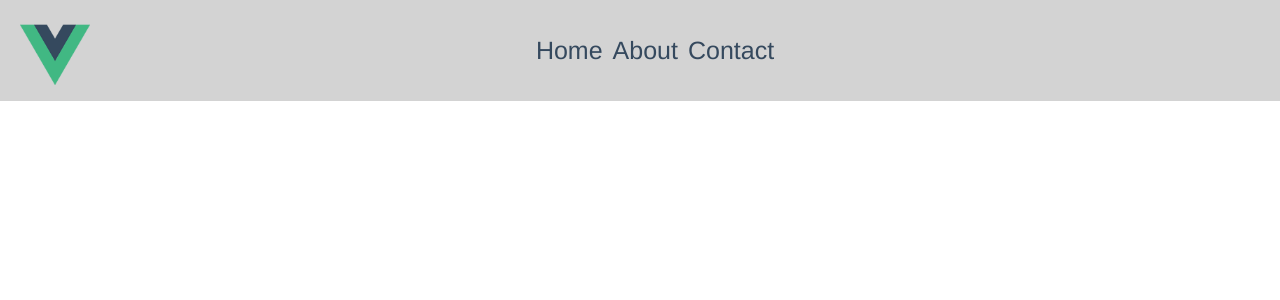
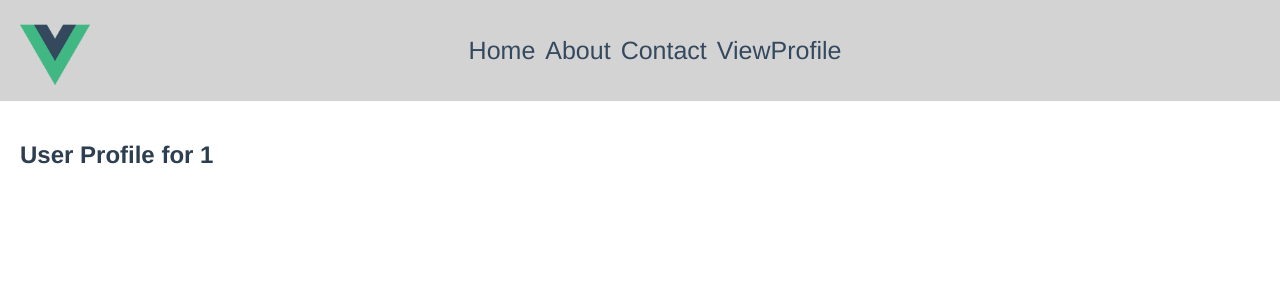
Before and after one commit to code-lad/get-started-with-vue, a Vue app: page /viewprofile/1 in a window 1280 px wide. Shown: the top 300 px of the page. Built offline with nearby package versions, Linux system fonts and the light colour scheme.

Commit message:
vue with router

```diff
--- a/src/components/Navbar.vue
+++ b/src/components/Navbar.vue
@@ -10,6 +10,9 @@
         </li>
         <li>
           <router-link :to="{name:'Contact'}">Contact</router-link>
+        </li>
+        <li>
+          <router-link :to="{name:'ViewProfile'}">ViewProfile</router-link>
         </li>
       </ul>
     </nav>
--- a/src/components/ViewProfile.vue
+++ b/src/components/ViewProfile.vue
@@ -0,0 +1,20 @@
+<template>
+  <div class="viewProfile">
+    <h2>User Profile for {{userId}}</h2>
+  </div>
+</template>
+<script>
+export default {
+  name: "ViewProfile",
+  data() {
+    return {
+      userId: this.$route.params.user_id,
+    };
+  },
+};
+</script>
+<style>
+.viewProfile {
+  padding: 20px;
+}
+</style>
--- a/src/router/index.js
+++ b/src/router/index.js
@@ -24,6 +24,11 @@ const routes = [
     name: "Contact",
     component: () => import("../views/Contact.vue"),
   },
+  {
+    path: "/viewprofile/:user_id",
+    name: "ViewProfile",
+    component: () => import("../components/ViewProfile.vue"),
+  },
 ];
 
 const router = new VueRouter({
```
